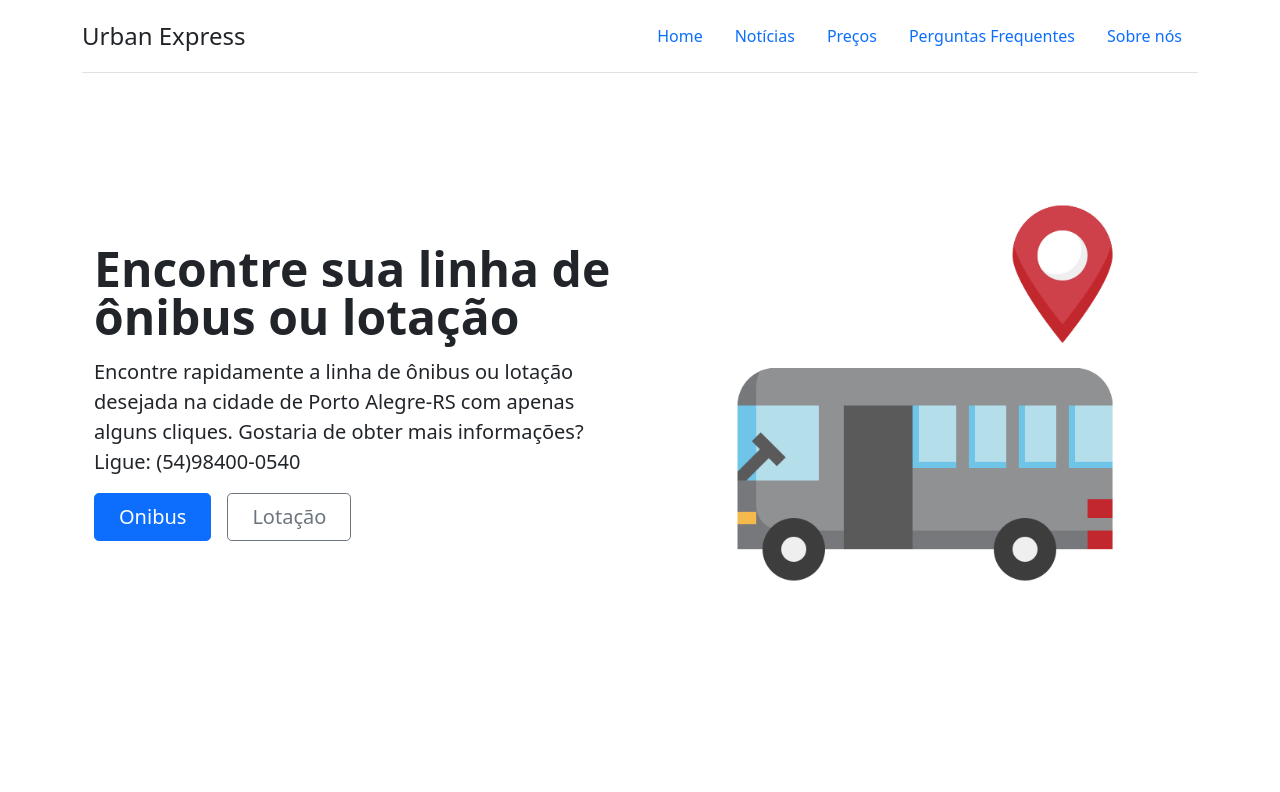
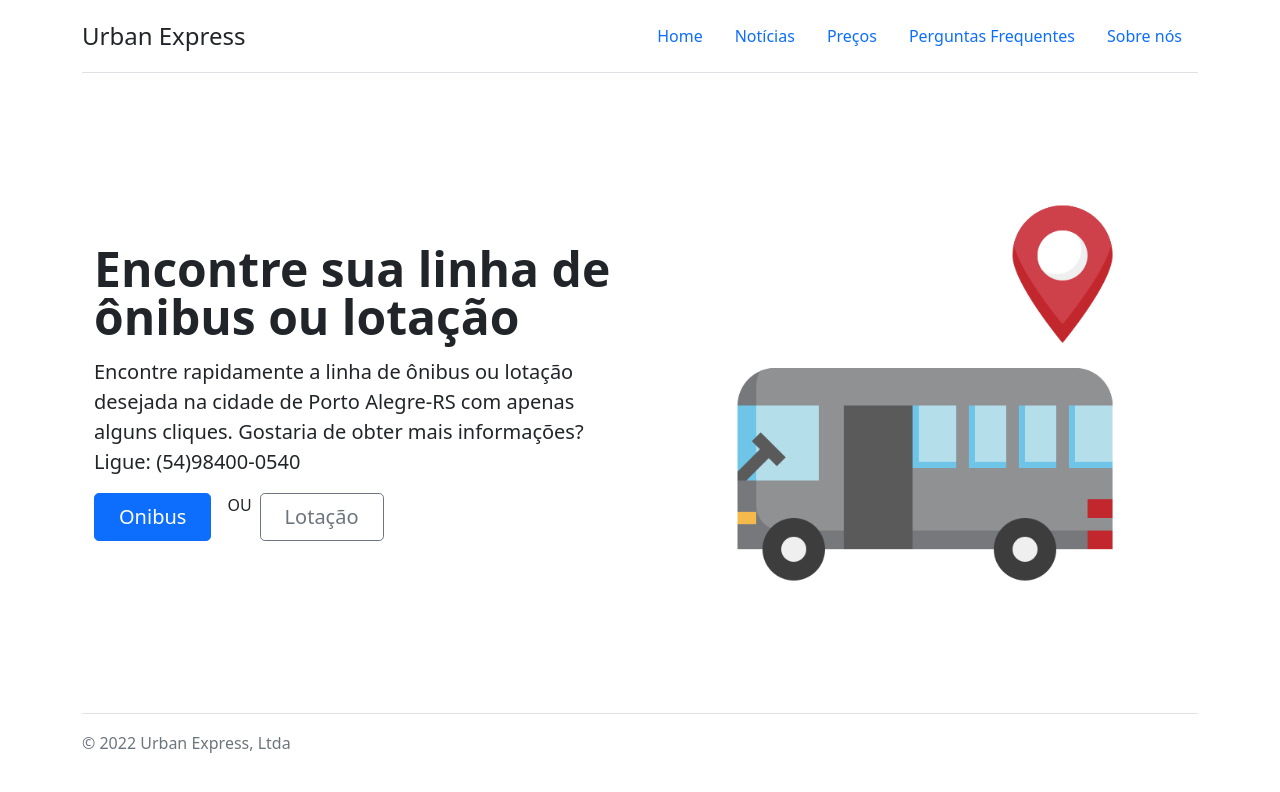
Before and after one commit to William-Otto/dimed_test, a Vue app: page / in a window 1280 px wide. Shown: the top 792 px of the page. Built offline with nearby package versions, Linux system fonts and the light colour scheme; no server answers.

Commit message:
add changes to ux/ui

```diff
--- a/src/App.vue
+++ b/src/App.vue
@@ -2,18 +2,24 @@
   <div class="main">
     <Header />
     <Main />
+    <Footer />
   </div>
 </template>
 
 <script>
 import Header from './components/Header.vue'
 import Main from './components/Main.vue'
+import Footer from './components/Footer.vue'
 
 export default {
   name: 'App',
   components: {
     Header,
-    Main
+    Main,
+    Footer
   }
 }
 </script>
+
+<style>
+</style>
--- /dev/null
+++ b/src/components/Footer.vue
@@ -0,0 +1,22 @@
+<template>
+    <div class="container">
+  <footer class="d-flex flex-wrap justify-content-between align-items-center py-3 my-4 border-top">
+    <div class="col-md-4 d-flex align-items-center">
+
+      <span class="text-muted">© 2022 Urban Express, Ltda</span>
+    </div>
+
+    <ul class="nav col-md-4 justify-content-end list-unstyled d-flex">
+      <li class="ms-3"><a class="text-muted" href="#"><svg class="bi" width="24" height="24"><use xlink:href="#twitter"></use></svg></a></li>
+      <li class="ms-3"><a class="text-muted" href="#"><svg class="bi" width="24" height="24"><use xlink:href="#instagram"></use></svg></a></li>
+      <li class="ms-3"><a class="text-muted" href="#"><svg class="bi" width="24" height="24"><use xlink:href="#facebook"></use></svg></a></li>
+    </ul>
+  </footer>
+</div>
+</template>
+
+<script>
+export default {
+    name: 'Footer'
+}
+</script>
--- a/src/components/Main.vue
+++ b/src/components/Main.vue
@@ -12,6 +12,7 @@
                 </p>
                 <div class="d-grid gap-2 d-md-flex justify-content-md-start">
                 <button data-bs-toggle="modal" data-bs-target="#busesModal" type="button" class="btn btn-primary btn-lg px-4 me-md-2">Onibus</button>
+                <p>OU</p>
                 <button data-bs-toggle="modal" data-bs-target="#allotmentsModal" type="button" class="btn btn-outline-secondary btn-lg px-4">Lotação</button>
                 </div>
             </div>
--- a/src/components/ModalBuses.vue
+++ b/src/components/ModalBuses.vue
@@ -11,36 +11,32 @@
                 <datalist id="datalistOptions">
 
                 </datalist>
-                <table class="table">
+                <table class="table table-striped">
                     <thead>
                         <tr>
-                            <th scope="col">Nome</th>
+                            <th scope="col">Nome </th>
                             <th scope="col">Linha</th>
                             <th scope="col">Tipo</th>
                         </tr>
                     </thead>
                     <tbody>
                         <tr v-for="bus in filteredBuses" :key="bus._id">
-                            <td><a @click="getMapsLink(bus.nome)">{{ bus.nome }}</a></td>
+                            <td><a @click="goToMaps(bus.nome)" type="button">{{ bus.nome }}</a></td>
                             <td>{{ bus.linha }}</td>
                             <td>{{ bus.tipo }}</td>
                         </tr>
                     </tbody>
                 </table>
                 <nav aria-label="...">
-                    <ul class="pagination">
+                    <ul class="pagination justify-content-between">
                         <li class="page-item">
-                            <a class="page-link" @click="previousPage()">Previous</a>
+                            <button type="button" class="btn btn-primary" @click="previousPage()">Anterior</button>
                         </li>
                         <li class="page-item">
-                            <a class="page-link" @click="nextPage()">Next</a>
+                            <button type="button" class="btn btn-primary" @click="nextPage()">Próximo</button>
                         </li>
                     </ul>
                 </nav>
-            </div>
-            <div class="modal-footer">
-                <button type="button" class="btn btn-secondary" data-bs-dismiss="modal">Close</button>
-                <button type="button" class="btn btn-primary">Save changes</button>
             </div>
             </div>
         </div>
@@ -86,9 +82,8 @@ export default {
                 }
             })
         },
-        getMapsLink(name) {
-            this.$refs.push('www.google.com.br/maps/place/' + name)
-            console.log(name)
+        goToMaps(name) {
+            window.location.href = `https://www.google.com.br/maps/search/${name.toLowerCase()}`
         }
     },
     created() {
```
